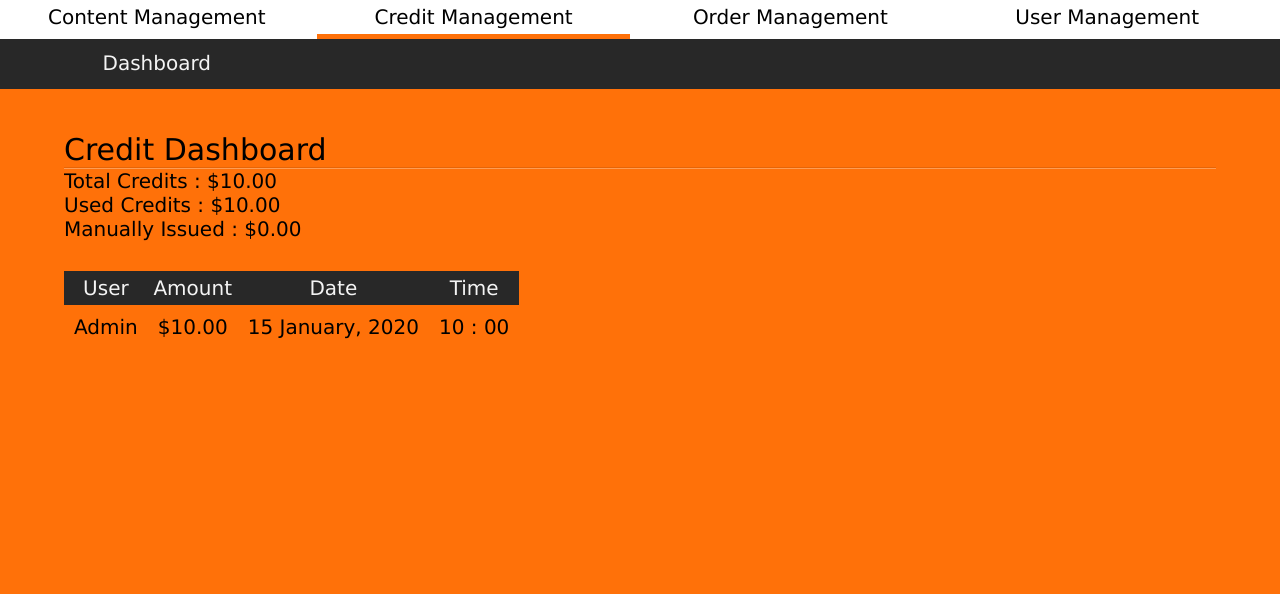
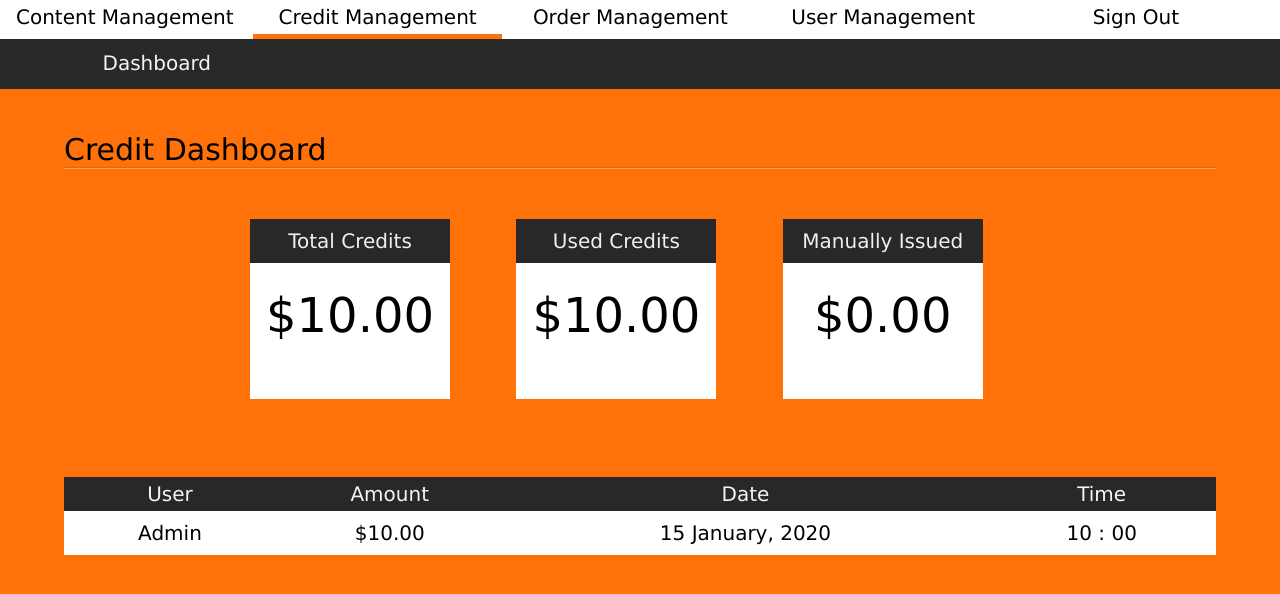
Before and after one commit to feedexsg/testv1, a Rails app: page /admin/dashboard in a window 1280 px wide. Shown: the top 594 px of the page. Run offline with Rails 7, Linux system fonts and the light colour scheme; a user stored in the database is signed in; tables that the repository leaves empty hold one stand-in row (values such as "Sample post"); style sheets or scripts are compiled from the project's sources; parts of the project's set-up code (start-up, migrations or seed data) failed here and were passed over; some libraries are stand-ins or nearby versions; some web fonts are replaced.

Commit message:
Fixed UI for remaining pages

```diff
--- a/app/assets/stylesheets/admin.css
+++ b/app/assets/stylesheets/admin.css
@@ -13,7 +13,7 @@ body {
 	background-position:0px 0px;
 	height:100%;
 	width:100%;
-	min-width:940px;
+	min-width:1165px;
 }
 
 @font-face {
@@ -152,7 +152,7 @@ ul.feedextopmenu {
 }
 
 ul.feedextopmenu li {
-	width:24.5%;
+	width:19.5%;
 	height:auto;
 	/*margin-left:-2px;*/
 	text-align: center;
@@ -382,3 +382,33 @@ select.sortusersdropdown {
 	background-color: #efefef;
 	padding:15px;
 }
+
+
+/*-----------------CREDIT DASHBOARD------------------*/
+
+ul.creditboxes {
+	display:block;
+	margin:0 auto;
+	margin-top: 50px;
+	width:840px;
+}
+
+ul.creditboxes li {
+	display:inline-block;
+	text-align: center;
+	width:200px;
+	height:180px;
+	background-color:white;
+	margin:auto 30px;
+}
+
+ul.creditboxes h3 {
+	background-color: #282828;
+	padding:10px 0px 10px 0px;
+	color:#efefef;
+
+}
+
+ul.creditboxes li span {
+	font-size:48px;
+}
--- a/app/views/admin/orders/current.html.erb
+++ b/app/views/admin/orders/current.html.erb
@@ -1,6 +1,6 @@
 <div id="allitems">
 	<h1>Today's Orders</h1>
-	<%= link_to "Send Email", notify_admin_users_path %>
+	<%= link_to raw(image_tag('sendemailbutton.png')), notify_admin_users_path, class: 'addnew' %>
 	<hr />
 	<%= form_tag admin_users_path, method: :get do %>
 		<%= select_tag "location", options_for_select(location_set), selected: params[:location], class: "sortusersdropdown" %>
--- a/app/views/admin/pages/index.html.erb
+++ b/app/views/admin/pages/index.html.erb
@@ -2,12 +2,15 @@
 	<h1>Credit Dashboard</h1><hr/>
 
 	<div class='totalCredits'>
-		Total Credits : <%= number_to_currency(@total_credits) %><br/>
-		Used Credits : <%= number_to_currency(@used_credits) %><br/>
-		Manually Issued : <%= number_to_currency(@manual_credits) %>
+		<ul class="creditboxes">
+		<li><h3>Total Credits</h3> <br><span><%= number_to_currency(@total_credits) %></span></li>
+		<li><h3>Used Credits</h3> <br><span><%= number_to_currency(@used_credits) %></span></li>
+		<li><h3>Manually Issued</h3> <br><span><%= number_to_currency(@manual_credits) %></span></li>
+		</ul>
 	</div>
+	<br><br>
 	<div class='topUp'>
-		<table>
+		<table width="100%">
 			<tr>
 				<th>User</th>
 				<th>Amount</th>
@@ -15,10 +18,12 @@
 				<th>Time</th>
 			</tr>
 			<% @credits.each do |credit| %>
-				<td><%= credit.user.name %></td>
-				<td><%= number_to_currency(credit.amount) %></td>
-				<td><%= credit.created_at.strftime("%d %B, %Y") %></td>
-				<td><%= credit.created_at.strftime("%H : %M") %></td>
+			<tr class="<%= cycle('oddrow', 'evenrow') %>">
+				<td class='creditdashtable'><%= credit.user.name %></td>
+				<td class='creditdashtable'><%= number_to_currency(credit.amount) %></td>
+				<td class='creditdashtable'><%= credit.created_at.strftime("%d %B, %Y") %></td>
+				<td class='creditdashtable'><%= credit.created_at.strftime("%H : %M") %></td>
+			</tr>
 			<% end %>
 		</table>
 	</div>
--- a/app/views/layouts/admin.html.erb
+++ b/app/views/layouts/admin.html.erb
@@ -17,6 +17,7 @@
 					<li class="<%= active_class(['admin/pages']) %>"><%= link_to "Credit Management", admin_dashboard_path %></li>
 					<li class="<%= active_class(['admin/orders', 'admin/colonies', 'admin/delivery_locations']) %>"><%= link_to "Order Management", admin_orders_path %></li>
 					<li class="<%= active_class(['admin/users']) %>"><%= link_to "User Management", admin_users_path %></li>
+					<li><a href="#">Sign Out</a></li>
 				</ul>
 				<div class="feedexsecmenubg"></div>
 				<ul class="secmenu contentmanagement items menus">
```
Also changed, not shown: app/assets/images/sendemailbutton.png (added).
